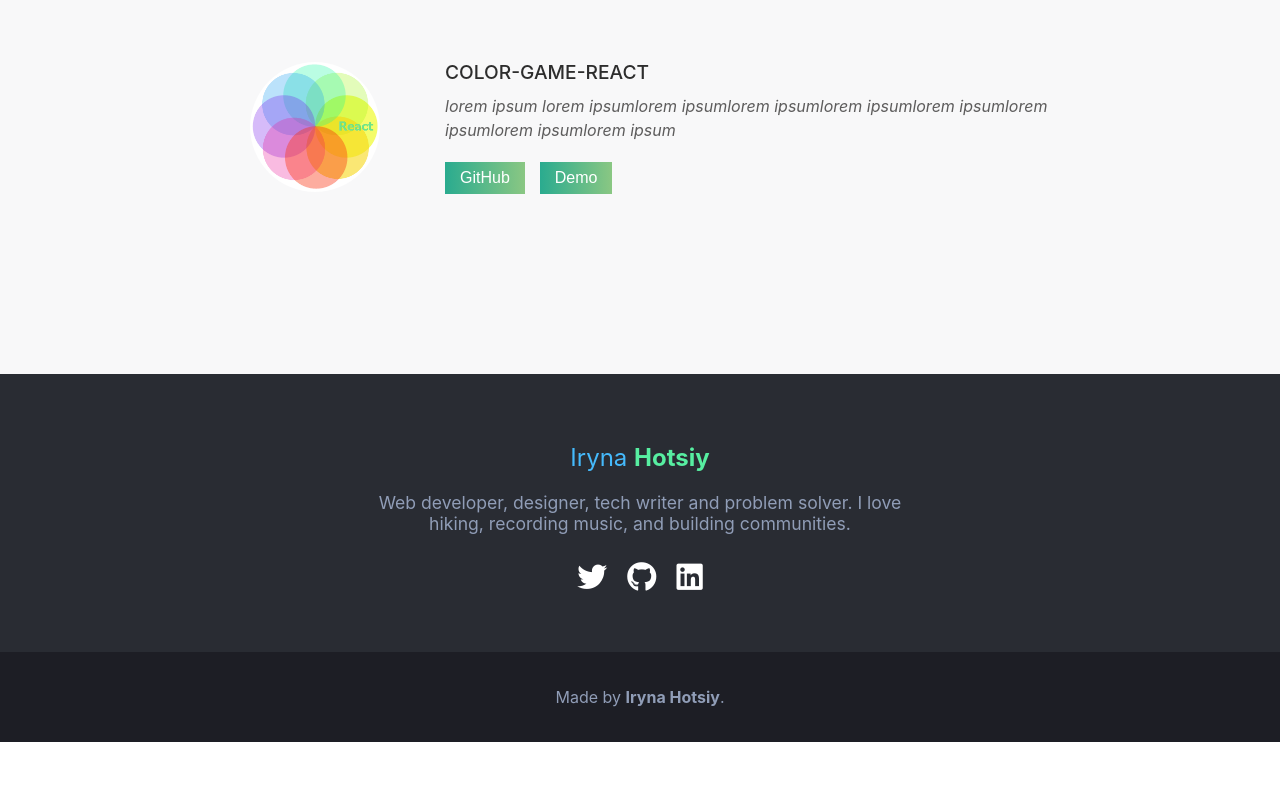
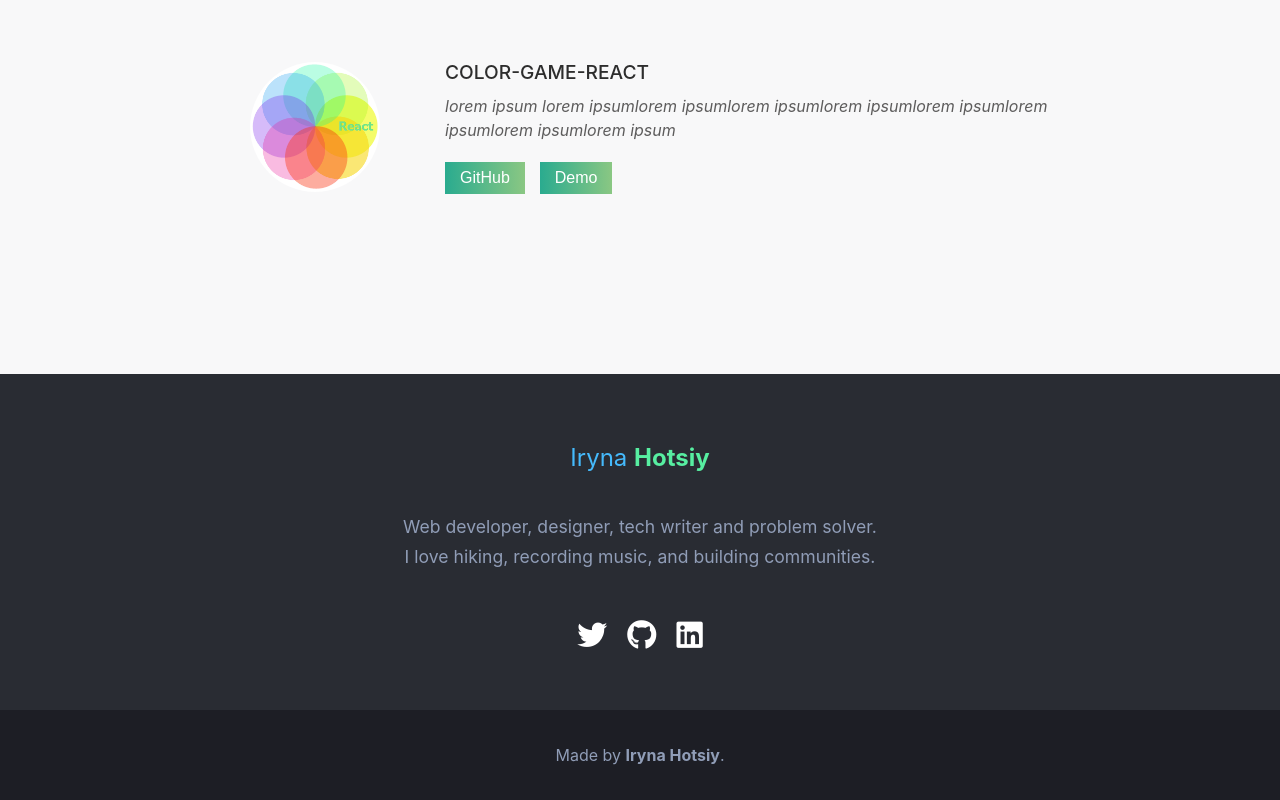
Before and after one commit to irynahotsiy/iHotsiy-Portfolio, a React (Create React App) app: page / in a window 1280 px wide. Shown: the part 3152-3952 px from the top of the page. Before the commit the page ends 3894 px from the top, so only its background shows below. Built offline with nearby package versions, Linux system fonts and the light colour scheme.

Commit message:
Contact design changes

```diff
--- a/src/components/Contacts/Contacts.css
+++ b/src/components/Contacts/Contacts.css
@@ -9,6 +9,8 @@
     font-weight: 400;
 }
 .end p{
+    padding: 20px;
+    line-height: 1.7;
     color: #909db7;
     font-size: 1.1em;
 }
--- a/src/components/Contacts/Contacts.jsx
+++ b/src/components/Contacts/Contacts.jsx
@@ -15,8 +15,8 @@ class Contacts extends Component {
               </span>
             </h1>
             <p>
-              Web developer, designer, tech writer and problem solver. I love
-              <br />
+              Web developer, designer, tech writer and problem solver.<br /> I love
+
               hiking, recording music, and building communities.
             </p>
             <div>
```
Also changed, not shown: 1 other file (tests, documents, lock files or other folders).
